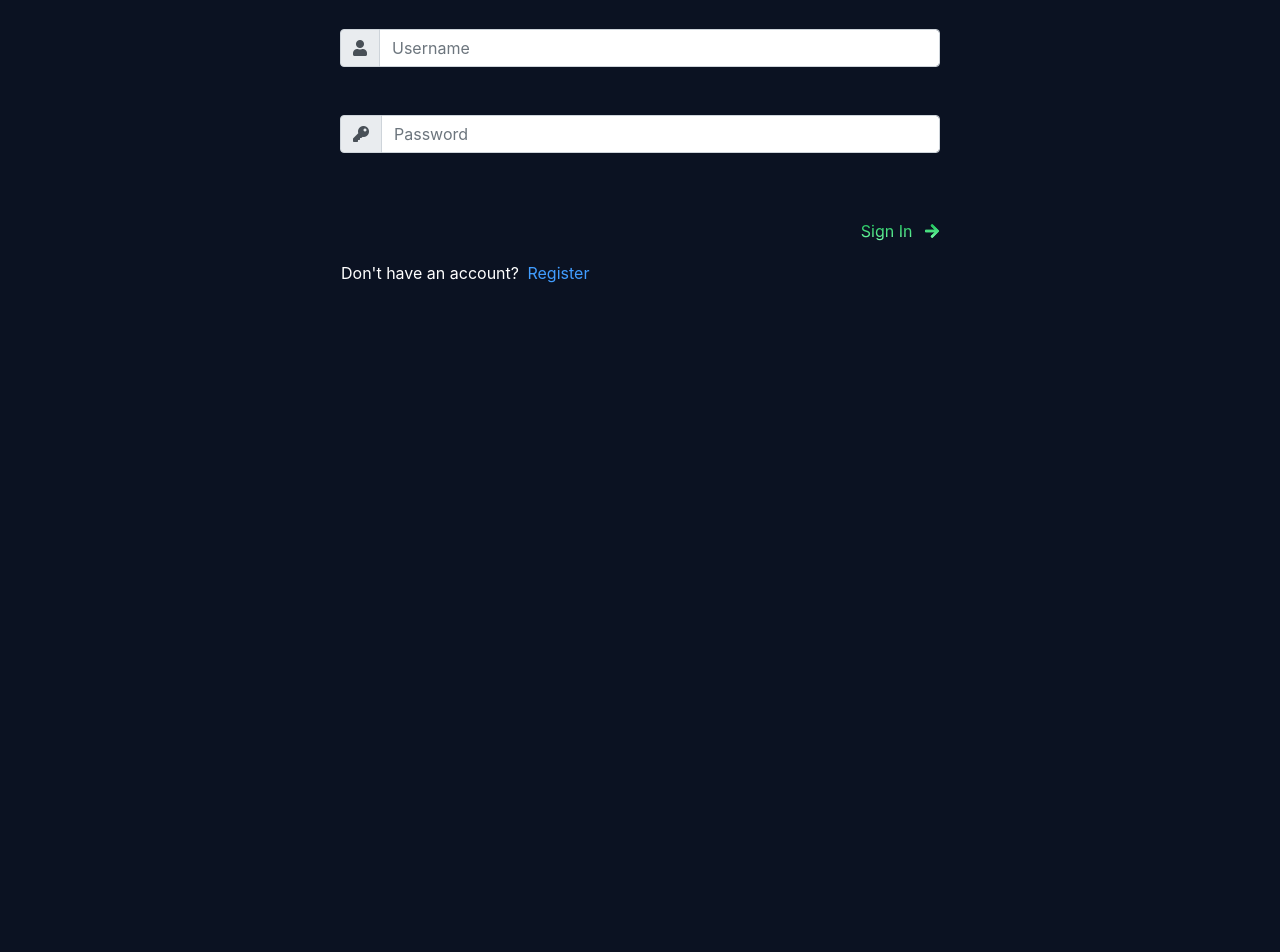
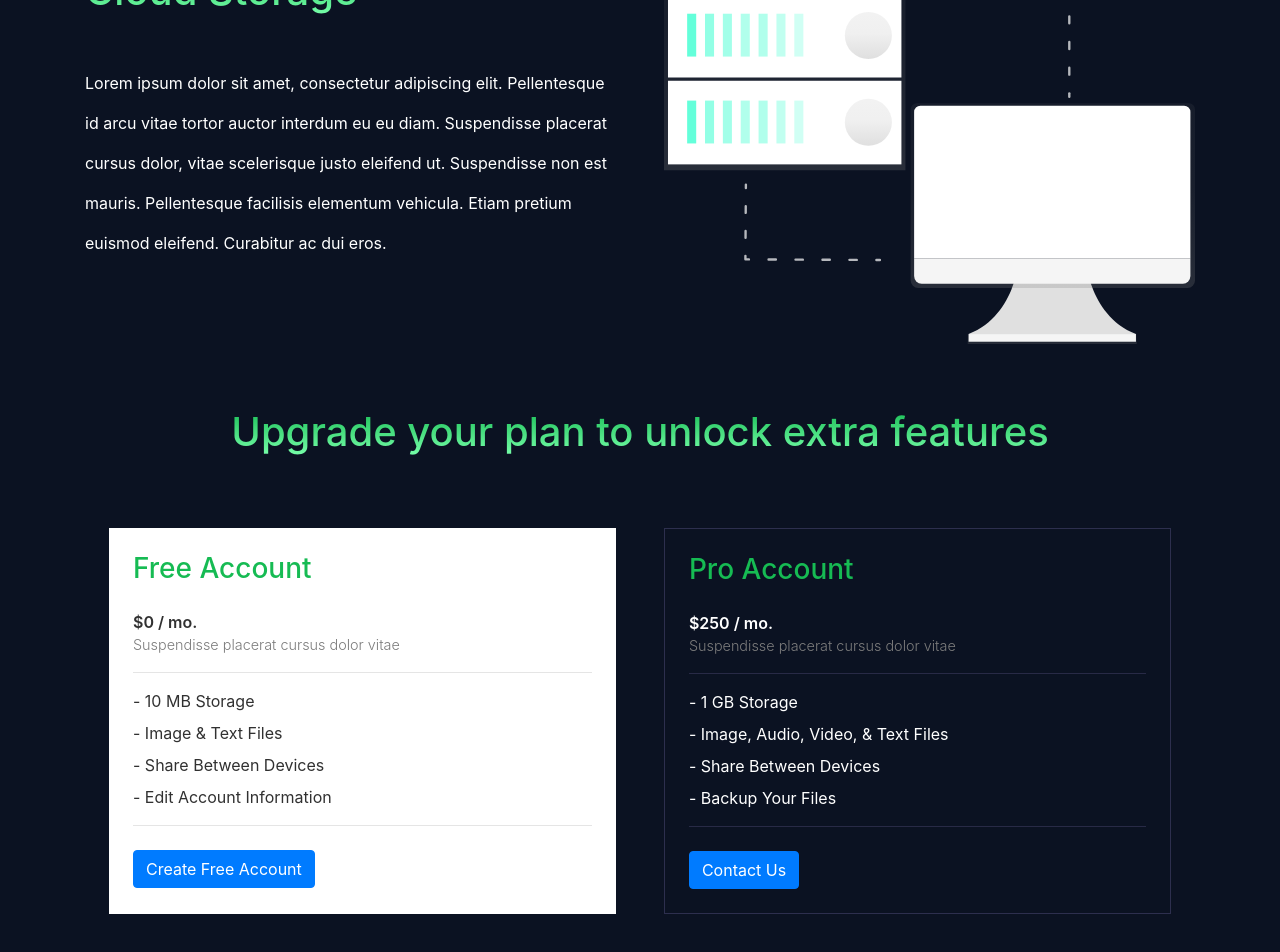
Before and after one commit to JacobCode/file-uploader, a React (Create React App) app: page / in a window 1280 px wide. Before the commit this address led to /signin. Shown: the part 220-1172 px from the top of the page. Before the commit the page ends 800 px from the top, so only its background shows below. Built offline with nearby package versions, Linux system fonts and the light colour scheme.

Commit message:
added homepage, updated sign in, disabled edit settings for demo account

```diff
--- a/src/App.js
+++ b/src/App.js
@@ -6,13 +6,16 @@ import store from './redux/store';
 // Reset default css on browsers
 import './reset.css';
 
+// Layout
+import Navbar from './layout/Navbar';
+
 // Components
 import SignIn from './components/SignIn';
 import Edit from './components/Edit';
-import Navbar from './components/Navbar';
 import Error from './components/Error';
 
 // Containers
+import Home from './containers/Home';
 import Uploads from './containers/Uploads';
 
 class App extends Component {
@@ -24,10 +27,10 @@ class App extends Component {
 						<Navbar />
 						<div className="container">
 							<Switch>
+								<Route path="/" component={Home} exact />
 								<Route path="/signin" component={SignIn} exact />
 								<Route path="/edit" component={Edit} exact />
 								<Route path="/uploads" component={Uploads} exact />
-								<Redirect from="/" to={localStorage.user !== undefined ? '/uploads' : '/signin'} />
 								<Route component={Error} />
 							</Switch>
 						</div>
--- a/src/components/Edit.js
+++ b/src/components/Edit.js
@@ -101,7 +101,7 @@ class Edit extends Component {
 								<label htmlFor="confirmPassword" className="mb-3">Confirm New Password</label>
 								<input onChange={this.handleConfirm} value={this.state.confirmPassword} type="text" className="form-control" id="confirmPassword" placeholder="Password" required />
 							</div>
-							<button type="submit" className="btn btn-primary">Update Password <i className="fas fa-unlock-alt pl-2"></i></button>
+							<button disabled={this.props.user._id === '5ce2e24c537781000464381e' ? true : false} type="submit" className="btn btn-primary">Update Password <i className="fas fa-unlock-alt pl-2"></i></button>
 						</form>
 					</div>
 
@@ -117,7 +117,7 @@ class Edit extends Component {
 								<input checked={this.state.deleteAccount} onChange={this.handleCheckbox} type="checkbox" className="form-check-input" id="checkbox" required />
 								<label className="form-check-label text-primary" htmlFor="checkbox">Are you sure you want to delete your account and files?</label>
 							</div>
-							<button type="submit" className="btn btn-danger">Delete account and files <i className="fas fa-exclamation-circle pl-2"></i></button>
+							<button disabled={this.props.user._id === '5ce2e24c537781000464381e' ? true : false} type="submit" className="btn btn-danger">Delete account and files <i className="fas fa-exclamation-circle pl-2"></i></button>
 						</form>
 					</div>
 
--- /dev/null
+++ b/src/components/Pricing.js
@@ -0,0 +1,57 @@
+import React, { Component } from 'react';
+
+export default class Pricing extends Component {
+	constructor() {
+		super();
+		this.state = {
+			initialPlan: false
+		}
+		this.changePlan = this.changePlan.bind(this);
+	}
+	changePlan(e, bool) {
+		if (bool !== this.state.initialPlan) {
+			this.setState({
+				initialPlan: !this.state.initialPlan
+			});
+		}
+	}
+	render() {
+		return (
+			<div id="pricing" className="mb-6">
+				<header className="text-center mb-5">
+					<h1>Upgrade your plan to unlock extra features</h1>
+				</header>
+				<div onClick={e => this.changePlan(e, false)} className="plans d-flex">
+					<div className={`plan plan-2 ${this.state.initialPlan === false ? 'active' : null}`}>
+						<h3 className="mb-4">Free Account</h3>
+						<span>$0 / mo.</span>
+						<p>Suspendisse placerat cursus dolor vitae</p>
+						<hr />
+						<ul>
+							<li>- 10 MB Storage</li>
+							<li>- Image & Text Files</li>
+							<li>- Share Between Devices</li>
+							<li>- Edit Account Information</li>
+						</ul>
+						<hr className="mb-4" />
+						<button className="btn btn-primary">Create Free Account</button>
+					</div>
+					<div onClick={e => this.changePlan(e, true)} className={`plan plan-2 ${this.state.initialPlan === true ? 'active' : null}`}>
+						<h3 className="mb-4">Pro Account</h3>
+						<span>$250 / mo.</span>
+						<p>Suspendisse placerat cursus dolor vitae</p>
+						<hr />
+						<ul>
+							<li>- 1 GB Storage</li>
+							<li>- Image, Audio, Video, & Text Files</li>
+							<li>- Share Between Devices</li>
+							<li>- Backup Your Files</li>
+						</ul>
+						<hr className="mb-4" />
+						<button className="btn btn-primary">Contact Us</button>
+					</div>
+				</div>
+			</div>
+		)
+	}
+}
--- a/src/components/SignIn.js
+++ b/src/components/SignIn.js
@@ -29,6 +29,7 @@ class SignIn extends Component {
 		this.registerSubmit = this.registerSubmit.bind(this);
 		this.changeForm = this.changeForm.bind(this);
 		this.logout = this.logout.bind(this);
+		this.useDemoAccount = this.useDemoAccount.bind(this);
 	}
 	deleteSpaces(str) {
 		return str.replace(/ /g, '');
@@ -106,6 +107,9 @@ class SignIn extends Component {
 		this.props.signOut();
 		localStorage.clear();
 	}
+	useDemoAccount() {
+		this.setState({ lusername: 'guestuser1', lpassword: 'guestpassword1' });
+	}
 	render() {
 		const { user } = this.props;
 		return (
@@ -115,7 +119,7 @@ class SignIn extends Component {
 				{this.state.showLogin === true && user.username === null ?
 				<form id="login-form" onSubmit={this.loginSubmit} className="form">
 					{/* Login Form */}
-					<h1 style={{marginBottom: '5rem'}}>Login</h1>
+					<h1 className="mb-6">Login</h1>
 					<div className="input-group mb-5">
 						<div className="input-group-prepend">
 							<span className="input-group-text"><i className="fas fa-user"></i></span>
@@ -134,7 +138,7 @@ class SignIn extends Component {
 						<button type="submit" name="lsubmit" className="change-form p-0 p-0 btn btn-white text-white"><span>Sign In <i className="pl-2 fas fa-arrow-right"></i></span></button>
 					</div>
 					<div className="text-left">
-						<button className="p-0 btn btn-white text-white" onClick={this.changeForm}>Don't have an account? <span className="text-primary pl-1">Register</span></button>
+						<p className="text-white"><span className="pointer text-primary pl-1" onClick={this.changeForm}>Register</span> or use <span onClick={this.useDemoAccount} className="pointer text-primary">Demo Account</span></p>
 					</div>
 				</form>
 				: null }
@@ -143,7 +147,7 @@ class SignIn extends Component {
 				{this.state.showLogin === false && user.username === null ?
 				<form id="signup-form" onSubmit={this.registerSubmit} className="form mb-5">
 					{/* Register Form */}
-					<h1 style={{marginBottom: '5rem'}}>Create Account</h1>
+					<h1 className="mb-6">Create Account</h1>
 
 					<div className="input-group mb-5">
 						<div className="input-group-prepend">
@@ -173,7 +177,6 @@ class SignIn extends Component {
 						<button className="p-0 btn text-white" onClick={this.changeForm}>Already have an account? <span className="text-primary pl-1">Login</span></button>
 					</div>
 				</form> : null }
-
 
 				{/* Login Success Alert */}
 				{this.state.user.username !== undefined ?
--- /dev/null
+++ b/src/containers/Home.js
@@ -0,0 +1,28 @@
+import React, { Component } from 'react';
+
+import '../home.css';
+
+import cloud from '../media/cloud.svg';
+
+import Pricing from '../components/Pricing';
+
+export default class Home extends Component {
+	render() {
+		return (
+			<div id="home">
+				<div id="storage" className="d-flex mb-6">
+					<div className="d-flex flex-column justify-content-center">
+						<h1 className="mb-5">Cloud Storage</h1>
+						<p>Lorem ipsum dolor sit amet, consectetur adipiscing elit. Pellentesque id arcu vitae tortor auctor interdum eu
+						eu diam. Suspendisse placerat cursus dolor, vitae scelerisque justo eleifend ut. Suspendisse non est mauris. Pellentesque
+						facilisis elementum vehicula. Etiam pretium euismod eleifend. Curabitur ac dui eros.</p>
+					</div>
+					<div className="d-flex align-items-center justify-content-center">
+						<img src={cloud} alt="Cloud" />
+					</div>
+				</div>
+				<Pricing />
+			</div>
+		)
+	}
+}
--- /dev/null
+++ b/src/home.css
@@ -0,0 +1,125 @@
+.plan hr {
+	background: rgba(180, 166, 255, 0.2);
+}
+.plan.active hr {
+	background: none;
+}
+#home .plans ul li {
+	list-style-type: none;
+	color: #9e9e9e;
+	margin-bottom: 0.5rem;
+}
+
+#home * {
+	transition: 0.4s ease-in-out;
+}
+/* Pricing Start */
+#home #pricing {
+
+}
+#home #pricing header h1 {
+	margin-bottom: 1.5rem;
+}
+#home #pricing header span {
+	color: #9e9e9e;
+}
+
+#home #pricing .plans {
+
+}
+#home #pricing .plans .plan {
+	width: 50%;
+	padding: 1.5rem;
+	cursor: pointer;
+	margin: 1.5rem;
+	border: 1px solid rgba(180, 166, 255, 0.2);
+}
+#home #pricing .plans .plan h3 {
+	color: #16bb53;
+}
+#home #pricing .plans .plan span {
+	font-weight: 600;
+	margin-bottom: 0.5rem;
+	color: #313131;
+}
+#home #pricing .plans .plan.active span {
+	color: #313131;
+}
+#home #pricing .plans .plan span {
+	color: white;
+}
+#home #pricing .plans .plan p {
+	font-size: 0.9rem;
+	color: #7c7c7c;
+	font-weight: 300;
+}
+#home #pricing .plans .plan.active {
+	background: white;
+	border: none;
+}
+#home #pricing .plans .plan ul li {
+	color: white;
+}
+#home #pricing .plans .plan.active ul li  {
+	color: #313131;
+}
+#home #pricing .plans .plan-1 {
+
+}
+#home #pricing .plans .plan-2 {
+
+}
+/* Pricing End */
+
+/* Storage Start */
+#home #storage {
+
+}
+#home #storage p {
+	color: white;
+	line-height: 2.5;
+}
+#home #storage img {
+	max-width: 100%;
+}
+#home #storage .d-flex {
+	width: 50%;
+}
+#home #storage .d-flex:first-of-type {
+	margin-right: 3rem;
+}
+/* Storage End */
+
+
+@media screen and (max-width: 992px) {
+	/* Pricing Start */
+	#home .plans {
+		flex-direction: column;
+	}
+	#home #pricing .plans .plan {
+		margin: 1rem 0;
+		width: 100%;
+	}
+	/* Pricing End */
+	/* Storage Start */
+
+	/* Storage End */
+}
+
+@media screen and (max-width: 768px) {
+	/* Storage Start */
+	#home #storage {
+		flex-direction: column;
+	}
+	#home #storage .d-flex {
+		width: 100%;
+		margin: 0;
+	}
+	#home #storage img {
+		width: 80%;
+	}
+	#home #storage .d-flex:first-of-type {
+		margin-bottom: 3rem;
+	}
+	/* Storage End */
+}
--- a/src/components/Navbar.js
+++ b/src/layout/Navbar.js
@@ -23,6 +23,7 @@ class Navbar extends Component {
 				<a href="/" className="navbar-brand">{this.props.user.username !== null ? `Hello, ${this.props.user.username}` : 'File Uploader'}</a>
 				{/* Links on big screens */}
 				<div className="d-flex links">
+					<a className={`text-white nav-link ${window.location.pathname === '/' ? 'active' : ''}`} href="/">Home</a>
 					<a className={`text-white nav-link ${window.location.pathname === '/edit' ? 'active' : ''}`} href="/edit">Edit</a>
 					<a className={`text-white nav-link ${window.location.pathname === '/uploads' ? 'active' : ''}`} href="/uploads">Uploads</a>
 					{this.props.user.username === null ?
@@ -37,6 +38,9 @@ class Navbar extends Component {
 				</button>
 				<div className="collapse navbar-collapse" id="navbarToggleExternalContent">
 					<ul className="navbar-nav mr-auto">
+						<li className={`nav-item ${window.location.pathname === '/' ? 'active' : ''}`}>
+							<a className="nav-link" href="/">Home</a>
+						</li>
 						<li className={`nav-item ${window.location.pathname === '/edit' ? 'active' : ''}`}>
 							<a className="nav-link" href="/edit">Edit</a>
 						</li>
--- a/src/signin.css
+++ b/src/signin.css
@@ -4,6 +4,10 @@
 
 .form-control:focus {
 	border-color: #0084ff;
+}
+
+.pointer {
+	cursor: pointer;
 }
 
 #login-form {
@@ -19,6 +23,11 @@
 
 }
 
+.demo-account {
+	color: white;
+	opacity: 0.5;
+}
+
 .change-form span, .change-form span i {
 	background: -webkit-linear-gradient(#16bb53, #78ffaa);
 	-webkit-background-clip: text;
```
Also changed, not shown: src/media/cloud.svg (renamed from src/media/undraw_server_q2pb.svg). Lines whose indentation alone changed are shown as unchanged.
